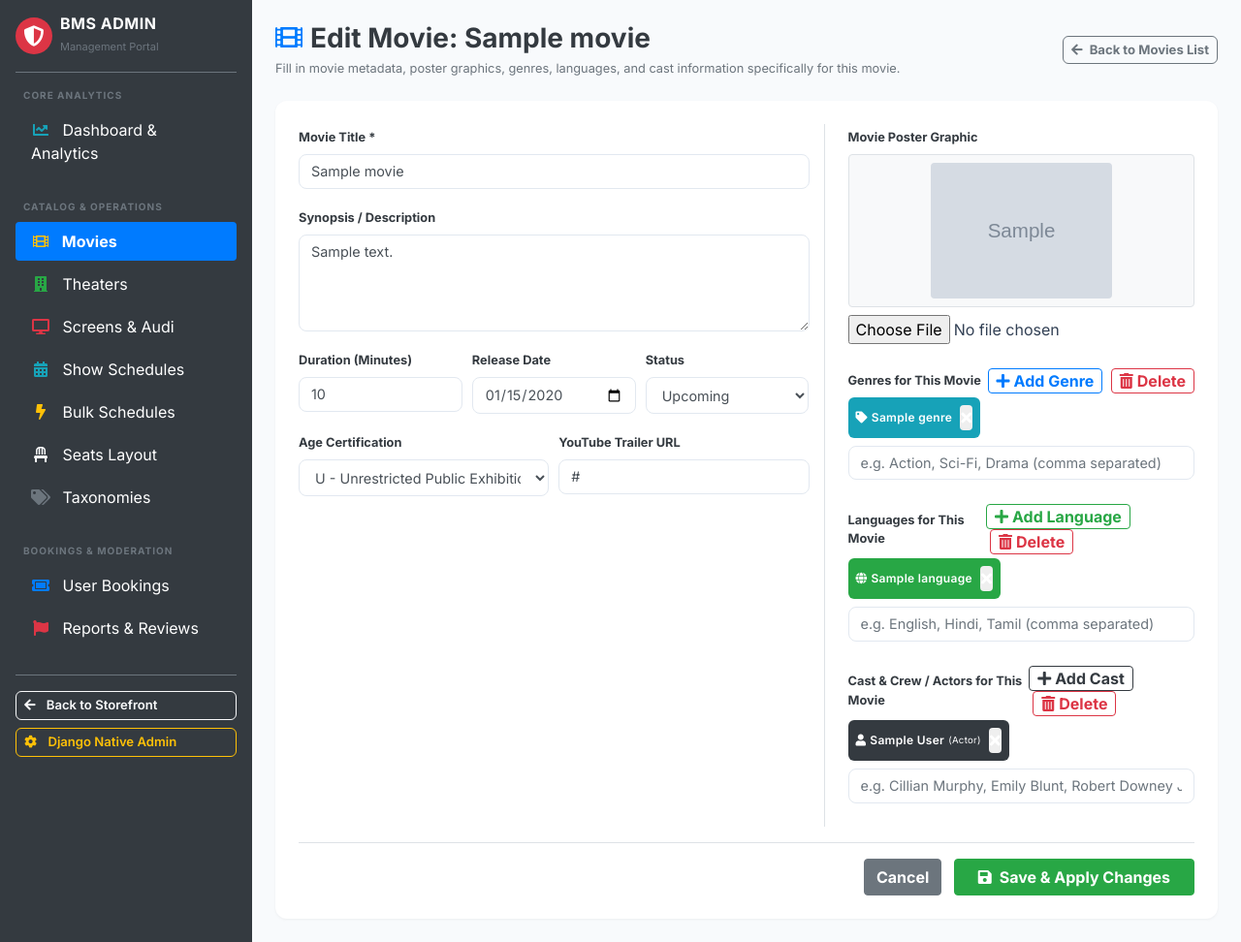
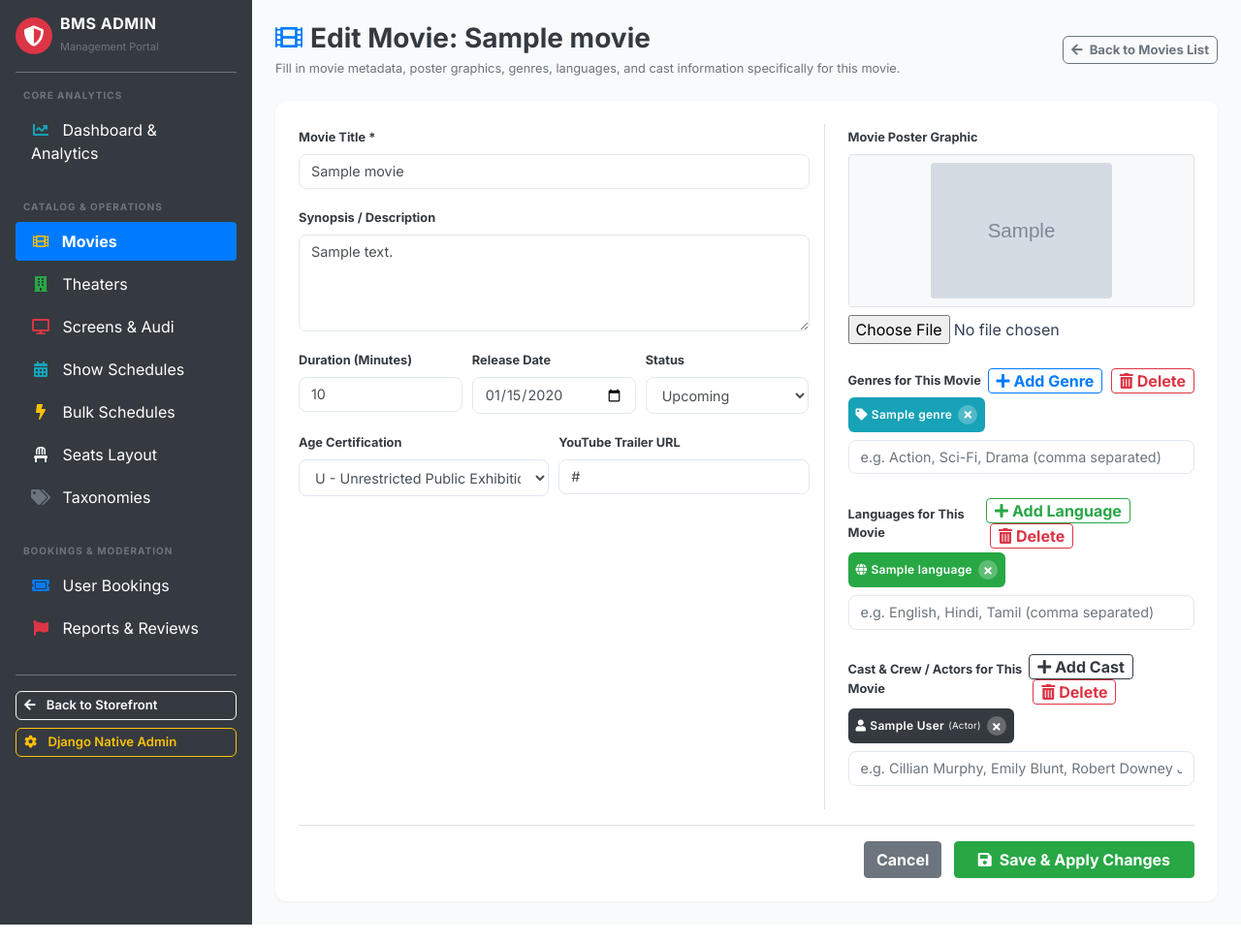
Before and after one commit to sid551/BMS-Clone, a Django app: page /movies/manage/movies/1/edit/ in a window 1280 px wide. Shown: the part 64-1036 px from the top of the page at 97% size. Run offline with Django 5.2, Linux system fonts and the light colour scheme; a user stored in the database is signed in; tables that the repository leaves empty hold one stand-in row (values such as "Sample post"); grey boxes marked "Sample" are stand-in pictures; parts of the project's set-up code (start-up, migrations or seed data) failed here and were passed over; some libraries are stand-ins or nearby versions.

Commit message:
New Changes

```diff
--- a/templates/movies/custom_admin/base_admin.html
+++ b/templates/movies/custom_admin/base_admin.html
@@ -129,6 +129,31 @@
       letter-spacing: 0.3px;
       padding: 0.35em 0.65em;
       border-radius: 0.375rem;
+    }
+
+    .tag-remove-btn {
+      background: rgba(255, 255, 255, 0.25) !important;
+      color: #ffffff !important;
+      border: none !important;
+      border-radius: 50% !important;
+      width: 20px !important;
+      height: 20px !important;
+      display: inline-flex !important;
+      align-items: center !important;
+      justify-content: center !important;
+      font-size: 11px !important;
+      line-height: 1 !important;
+      cursor: pointer !important;
+      transition: all 0.2s ease !important;
+      padding: 0 !important;
+      margin-left: 6px !important;
+      outline: none !important;
+      box-shadow: none !important;
+    }
+    .tag-remove-btn:hover {
+      background: rgba(239, 68, 68, 0.85) !important;
+      color: #ffffff !important;
+      transform: scale(1.15);
     }
 
     .transition-all {
--- a/templates/movies/custom_admin/movie_form.html
+++ b/templates/movies/custom_admin/movie_form.html
@@ -97,7 +97,7 @@
                 {% for g in movie_genres %}
                   <span class="badge badge-info p-2 d-inline-flex align-items-center rounded-pill" id="genre-item-{{ g.id }}" style="font-size: 12px;">
                     <i class="fas fa-tag mr-1"></i>{{ g.name }}
-                    <button type="button" class="btn btn-xs text-white p-0 ml-2 btn-delete-genre" data-id="{{ g.id }}" title="Delete genre for this movie">
+                    <button type="button" class="tag-remove-btn btn-delete-genre" data-id="{{ g.id }}" title="Delete genre for this movie">
                       <i class="fas fa-times"></i>
                     </button>
                   </span>
@@ -128,7 +128,7 @@
                 {% for l in movie_languages %}
                   <span class="badge badge-success p-2 d-inline-flex align-items-center rounded-pill" id="lang-item-{{ l.id }}" style="font-size: 12px;">
                     <i class="fas fa-globe mr-1"></i>{{ l.name }}
-                    <button type="button" class="btn btn-xs text-white p-0 ml-2 btn-delete-language" data-id="{{ l.id }}" title="Delete language for this movie">
+                    <button type="button" class="tag-remove-btn btn-delete-language" data-id="{{ l.id }}" title="Delete language for this movie">
                       <i class="fas fa-times"></i>
                     </button>
                   </span>
@@ -159,7 +159,7 @@
                 {% for c in movie_cast %}
                   <span class="badge badge-dark p-2 d-inline-flex align-items-center rounded-pill" id="cast-item-{{ c.id }}" style="font-size: 12px;">
                     <i class="fas fa-user mr-1"></i>{{ c.name }} <small class="text-white-50 ml-1">({{ c.get_role_display }})</small>
-                    <button type="button" class="btn btn-xs text-white p-0 ml-2 btn-delete-cast" data-id="{{ c.id }}" title="Delete cast member for this movie">
+                    <button type="button" class="tag-remove-btn btn-delete-cast" data-id="{{ c.id }}" title="Delete cast member for this movie">
                       <i class="fas fa-times"></i>
                     </button>
                   </span>
@@ -581,7 +581,7 @@
           pill.className = 'badge badge-info p-2 d-inline-flex align-items-center rounded-pill';
           pill.id = `genre-item-${data.id}`;
           pill.style.fontSize = '12px';
-          pill.innerHTML = `<i class="fas fa-tag mr-1"></i>${data.name} <button type="button" class="btn btn-xs text-white p-0 ml-2 btn-delete-genre" data-id="${data.id}"><i class="fas fa-times"></i></button>`;
+          pill.innerHTML = `<i class="fas fa-tag mr-1"></i>${data.name} <button type="button" class="tag-remove-btn btn-delete-genre" data-id="${data.id}"><i class="fas fa-times"></i></button>`;
           container.appendChild(pill);
         }
 
@@ -650,7 +650,7 @@
           pill.className = 'badge badge-success p-2 d-inline-flex align-items-center rounded-pill';
           pill.id = `lang-item-${data.id}`;
           pill.style.fontSize = '12px';
-          pill.innerHTML = `<i class="fas fa-globe mr-1"></i>${data.name} <button type="button" class="btn btn-xs text-white p-0 ml-2 btn-delete-language" data-id="${data.id}"><i class="fas fa-times"></i></button>`;
+          pill.innerHTML = `<i class="fas fa-globe mr-1"></i>${data.name} <button type="button" class="tag-remove-btn btn-delete-language" data-id="${data.id}"><i class="fas fa-times"></i></button>`;
           container.appendChild(pill);
         }
 
@@ -726,7 +726,7 @@
           pill.className = 'badge badge-dark p-2 d-inline-flex align-items-center rounded-pill';
           pill.id = `cast-item-${data.id}`;
           pill.style.fontSize = '12px';
-          pill.innerHTML = `<i class="fas fa-user mr-1"></i>${data.name} <small class="text-white-50 ml-1">(${data.role})</small> <button type="button" class="btn btn-xs text-white p-0 ml-2 btn-delete-cast" data-id="${data.id}"><i class="fas fa-times"></i></button>`;
+          pill.innerHTML = `<i class="fas fa-user mr-1"></i>${data.name} <small class="text-white-50 ml-1">(${data.role})</small> <button type="button" class="tag-remove-btn btn-delete-cast" data-id="${data.id}"><i class="fas fa-times"></i></button>`;
           container.appendChild(pill);
         }
 
```
